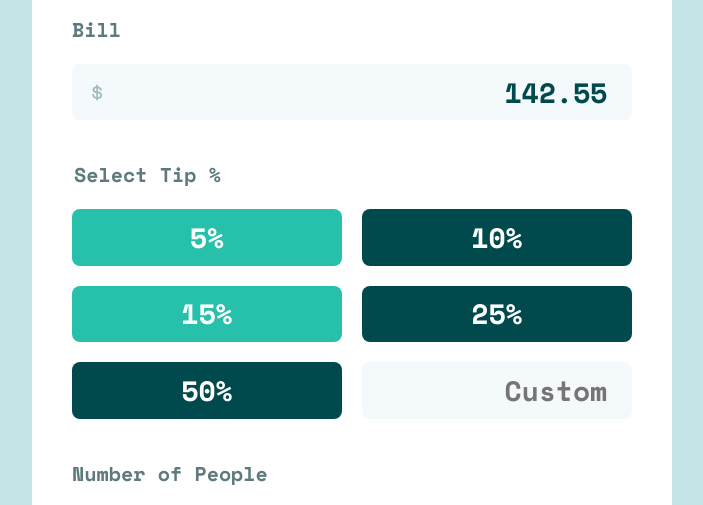
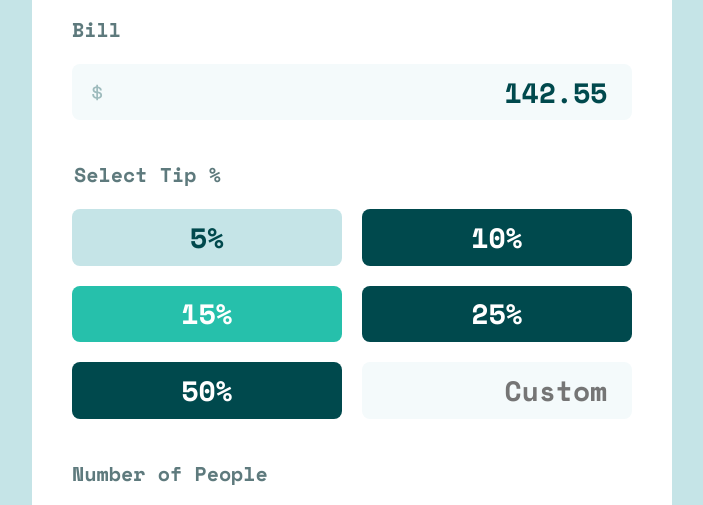
Before and after one commit to code269/fem-tip-calculator, a plain HTML site: page index.html in a window 1280 px wide. In both pictures the pointer is over the button "5%". Shown: the part 239-744 px from the top of the page, without its empty margins (288-991 px from the left). Drawn offline with nearby package versions, Linux system fonts and the light colour scheme.

Commit message:
feat: add correct design matching hover styling for buttons

```diff
--- a/styles.css
+++ b/styles.css
@@ -125,7 +125,8 @@ button {
 }
 
 button:hover {
-  background-color: var(--clr-green-400);
+  background-color: var(--clr-grey-200);
+  color: var(--clr-green-900);
   cursor: pointer;
 }
 
@@ -185,5 +186,5 @@ button:hover {
 }
 
 .reset-btn:hover {
-  background-color: var(--clr-grey-50);
+  background-color: var(--clr-grey-200);
 }
```
